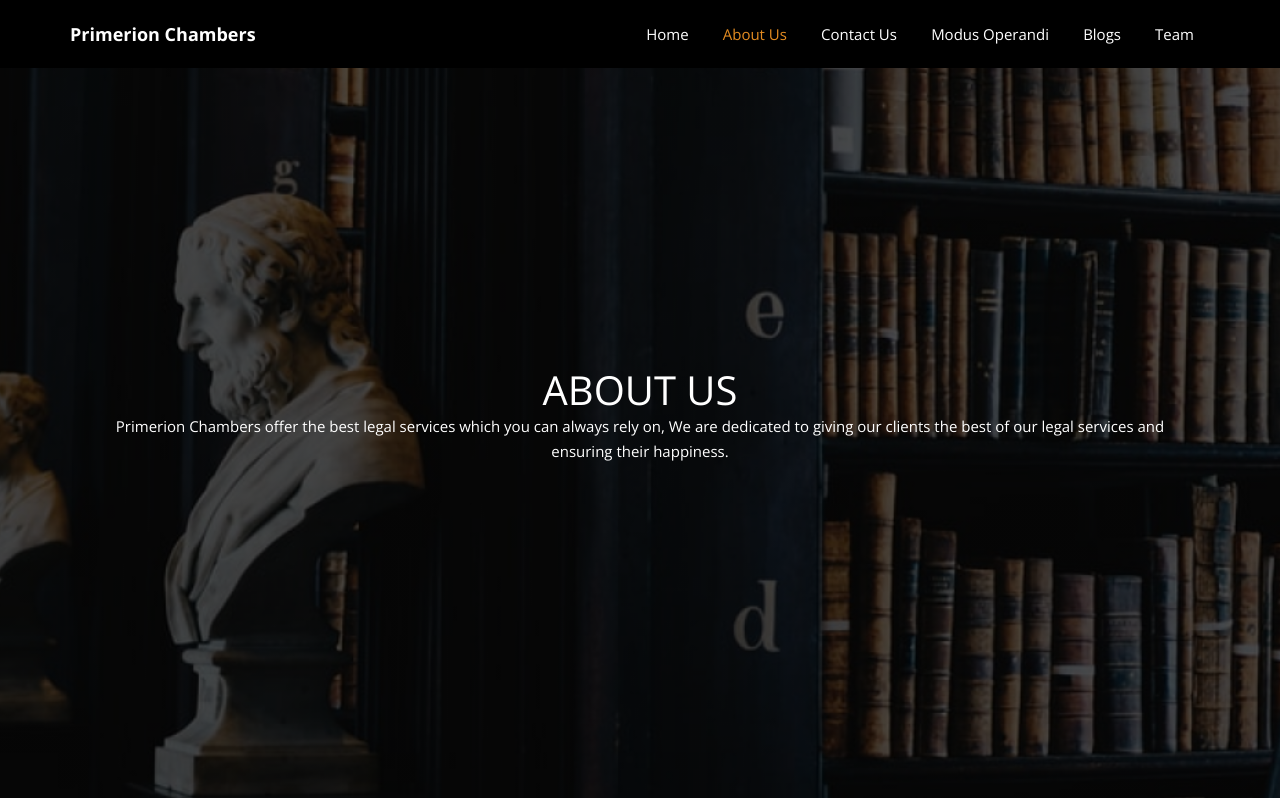
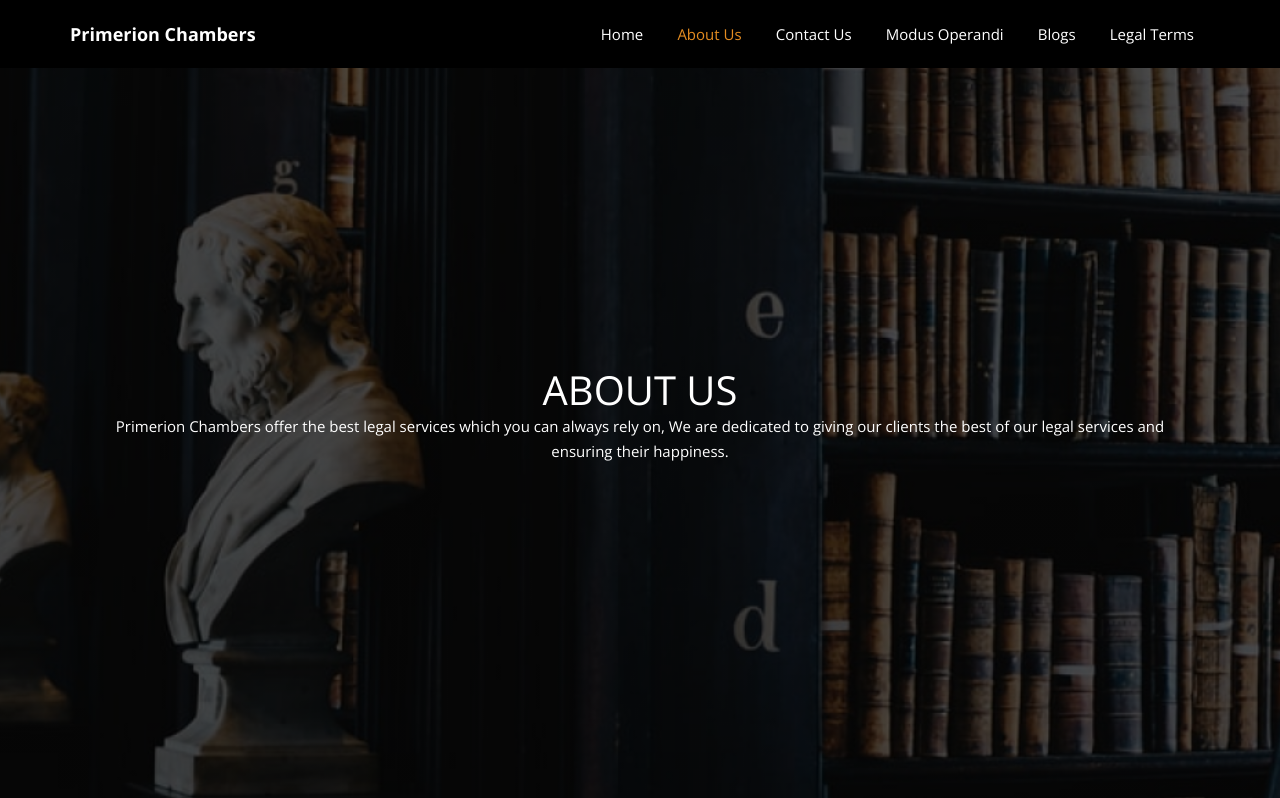
Before and after one commit to kenelight4u/Codelyn_Law_host, a plain HTML site: page docs/index.html in a window 1280 px wide. Shown: the top 798 px of the page. Drawn offline with nearby package versions, Linux system fonts and the light colour scheme.

Commit message:
final final commit

```diff
--- a/docs/index.html
+++ b/docs/index.html
@@ -36,7 +36,7 @@
                         <li><a href="">Contact Us</a></li>
                         <li><a href="">Modus Operandi</a></li>
                         <li><a href="./blog.html">Blogs</a></li>
-                        <li><a href="">Team</a></li>
+                        <li><a href="">Legal Terms</a></li>
                     </ul>
                 </div>
             </div>
```
